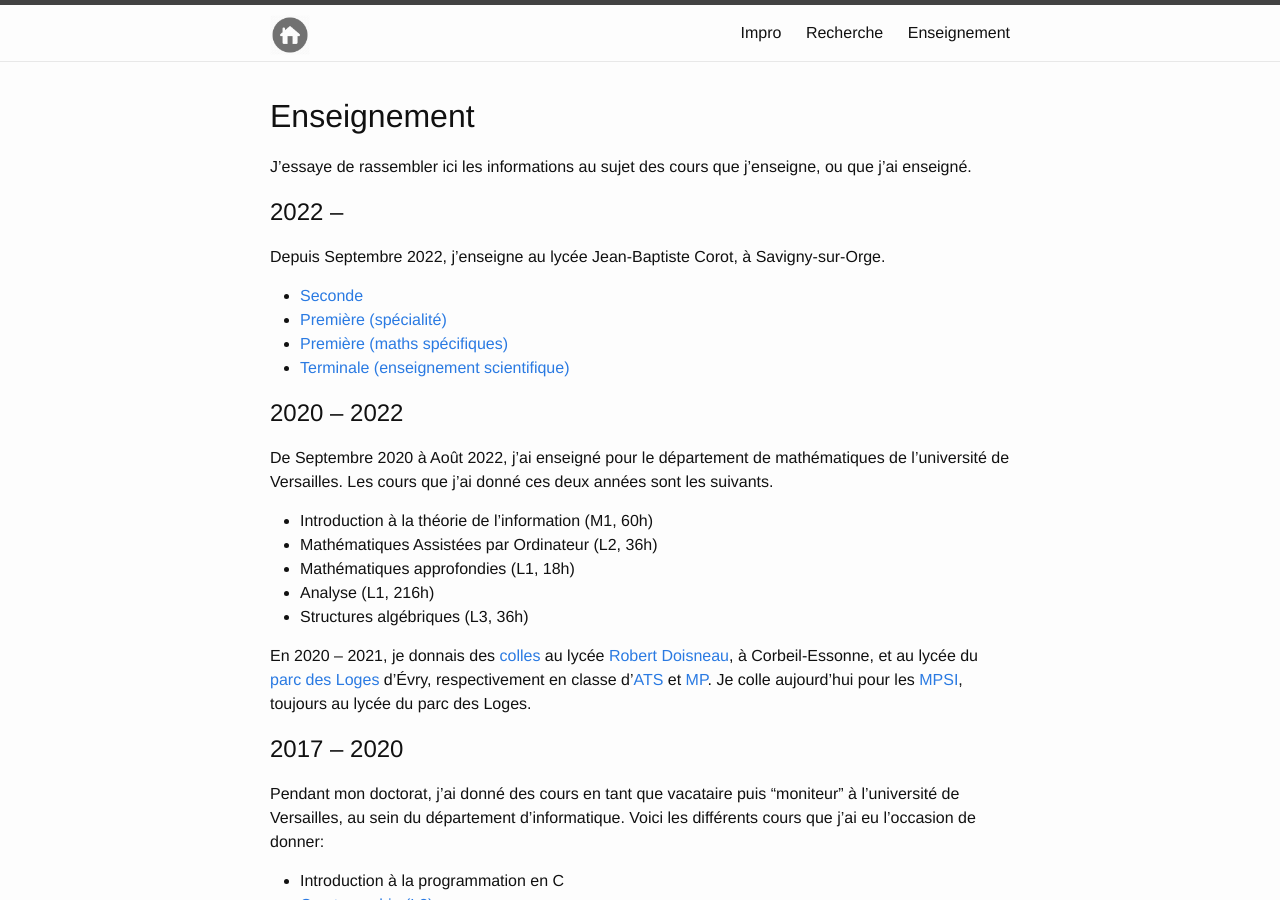
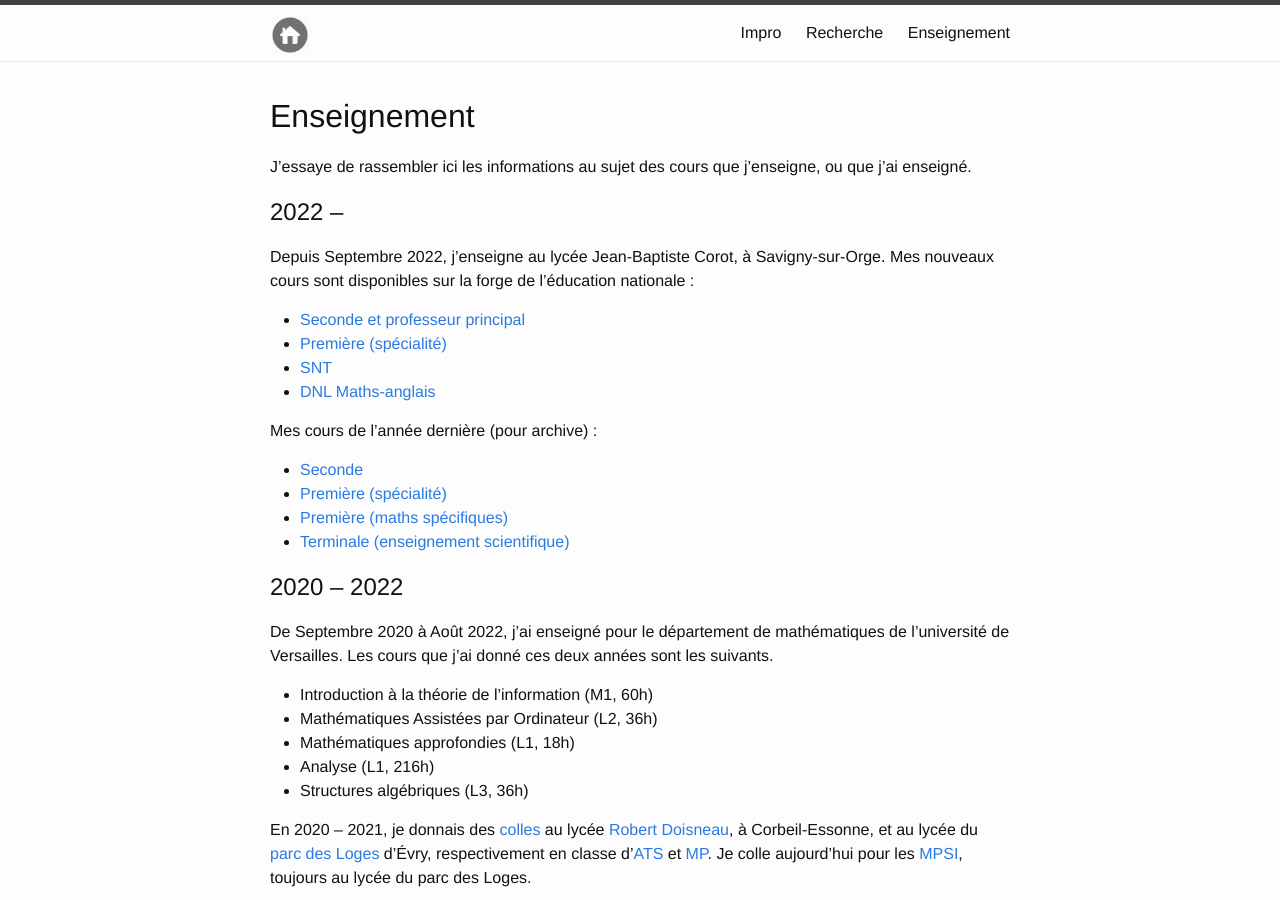
Before and after one commit to erou/erou.github.io, a Jekyll site: the page built from teaching.md, in a window 1280 px wide and 900 px high. Built offline with Jekyll 4.4.1, drawn with Linux system fonts in a browser that asks for light colours.

Commit message:
nouveaux liens

```diff
--- a/teaching.md
+++ b/teaching.md
@@ -12,7 +12,15 @@ ou que j'ai enseigné.
 ## 2022 --
 
 Depuis Septembre 2022, j'enseigne au lycée Jean-Baptiste Corot, à
-Savigny-sur-Orge.
+Savigny-sur-Orge. Mes nouveaux cours sont disponibles sur la forge de
+l'éducation nationale :
+
+* [Seconde et professeur principal](https://erou.forge.aeif.fr/s11/)
+* [Première (spécialité)](https://erou.forge.aeif.fr/spe-1e/)
+* [SNT](https://erou.forge.aeif.fr/snt/)
+* [DNL Maths-anglais](https://erou.forge.aeif.fr/dnl/)
+
+Mes cours de l'année dernière (pour archive) :
 
 * [Seconde](corot-seconde)
 * [Première (spécialité)](corot-premiere)
```
